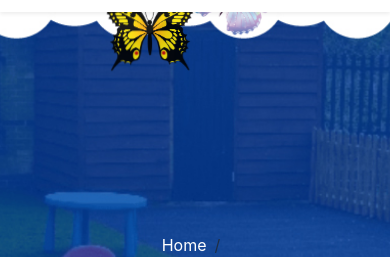
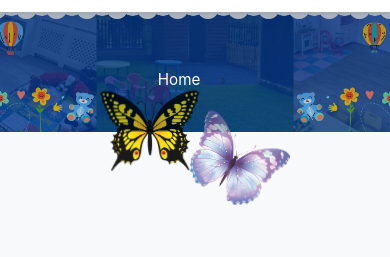
Before and after one commit to mshakil5/angelina, a Laravel app: page /age-group/1 in a window 390 px wide. Shown: the part 109-366 px from the top of the page. Run offline with Laravel 12, Linux system fonts and the light colour scheme; data that the repository does not hold is empty.

Commit message:
issue fix

```diff
--- a/public/resources/frontend/css/main.css
+++ b/public/resources/frontend/css/main.css
@@ -846,3 +846,137 @@
   .contact-circle { width:56px; height:56px; }
   .back-to-top { bottom: 18px; width:48px; height:48px; }
 }
+
+
+.section-title {
+  text-align: center;
+  margin-bottom: 40px;
+}
+.toddler-section {
+  padding: 60px 0;
+}
+.toddler-section p {
+  font-size: 16px;
+}
+.toddler-section ul {
+  list-style: disc;
+  padding-left: 20px;
+}
+.gallery-section {
+  padding: 60px 0;
+  background-color: #f9f9f9;
+}
+.gallery-section img {
+  width: 100%;
+  border-radius: 10px;
+  box-shadow: 0 4px 8px rgba(0,0,0,0.1);
+  transition: transform .3s ease;
+}
+.gallery-section img:hover {
+  transform: scale(1.05);
+}
+
+@keyframes flyLeft {
+    0% { transform: translateY(0) rotate(0deg); }
+    50% { transform: translateY(-10px) rotate(-5deg); }
+    100% { transform: translateY(0) rotate(0deg); }
+}
+
+@keyframes flyRight {
+    0% { transform: translateY(0) rotate(0deg); }
+    50% { transform: translateY(-10px) rotate(5deg); }
+    100% { transform: translateY(0) rotate(0deg); }
+}
+
+
+
+
+
+
+/*  breadcrumbs */
+  .breadcrumb-section {
+    background-size: cover;
+    background-position: center;
+    background-repeat: no-repeat;
+    min-height: clamp(240px, 32vw, 450px);
+    position: relative;
+    display: flex;
+    align-items: center;
+    padding: 48px 0;
+  }
+
+  .breadcrumb-section::before {
+    content: "";
+    position: absolute;
+    inset: 0;
+    /* subtle overlay to keep text legible on any background */
+    background: linear-gradient(180deg, rgba(11,37,70,0.35), rgba(11,37,70,0.18));
+    pointer-events: none;
+    z-index: 1;
+  }
+
+  .breadcrumb-section .container {
+    position: relative;
+    z-index: 2;
+    padding: 0 16px;
+  }
+
+  .breadcrumb-title {
+    font-size: clamp(1.6rem, 4.2vw, 2.5rem);
+    font-weight: 700;
+    margin-bottom: 0.5rem;
+    line-height: 1.1;
+    text-wrap: balance;
+  }
+
+  .breadcrumb {
+    display: flex;
+    justify-content: center;
+    align-items: center;
+    gap: 8px;
+    margin-bottom: 0;
+    padding: 0;
+    background: transparent;
+  }
+
+  .breadcrumb a {
+    color: inherit;
+    text-decoration: none;
+  }
+
+  .breadcrumb a:hover {
+    text-decoration: underline;
+  }
+
+  /* Improve small-screen spacing, sizes and touch targets */
+  @media (max-width: 767.98px) {
+    .breadcrumb-section {
+      min-height: 120px;
+      padding: 28px 0;
+    }
+    .breadcrumb-section .container {
+      padding-left: 12px;
+      padding-right: 12px;
+    }
+    .breadcrumb-title {
+      font-size: 1.5rem;
+      text-align: center;
+    }
+    .breadcrumb {
+      font-size: 0.95rem;
+      gap: 6px;
+      flex-wrap: wrap;
+    }
+    .breadcrumb .breadcrumb-item + .breadcrumb-item::before {
+      content: "›";
+      opacity: 0.6;
+      padding: 0 6px;
+    }
+  }
+
+  /* Medium screens fine-tuning */
+  @media (min-width: 768px) and (max-width: 991.98px) {
+    .breadcrumb-title {
+      font-size: 1.9rem;
+    }
+  }
--- a/resources/views/frontend/agegroup.blade.php
+++ b/resources/views/frontend/agegroup.blade.php
@@ -3,76 +3,63 @@
 @section('content')
 
 <style>
-  .breadcrumb-section {
-    background-size: cover;
-    background-position: center;
-    background-repeat: no-repeat;
-    min-height: 450px;
+  .age-group {
+  background-color: #f8f9fa; /* Soft background tone */
+}
+
+.age-group p {
+  color: #333;
+  font-size: 1rem;
+  line-height: 1.7;
+  margin-bottom: 1rem;
+}
+
+.age-group h3 {
+  color: #2a4d69;
+  font-weight: 600;
+  font-size: 1.5rem;
+}
+
+.age-group ul {
+  padding-left: 1.2rem;
+}
+
+.age-group ul li {
+  margin-bottom: 0.7rem;
+  color: #444;
   position: relative;
 }
 
-  .breadcrumb-section::before {
-    content: "";
+.age-group ul li::before {
   position: absolute;
-    inset: 0;
+  left: 0;
+  color: #2a4d69;
+  font-weight: bold;
 }
 
-  .breadcrumb-section .container {
-    position: relative;
-    z-index: 2;
+.age-group img {
+  max-width: 90%;
+  transition: transform 0.3s ease;
 }
 
-  .breadcrumb-title {
-    font-size: 2.5rem;
-    font-weight: 700;
+.age-group img:hover {
+  transform: scale(1.03);
 }
 
-  .breadcrumb a:hover {
-    text-decoration: underline;
+/* Responsive adjustments */
+@media (max-width: 767.98px) {
+  .age-group h3 {
+    font-size: 1.3rem;
   }
-
-  .section-title {
-    text-align: center;
-    margin-bottom: 40px;
+  .age-group p {
+    font-size: 0.95rem;
   }
-  .toddler-section {
-    padding: 60px 0;
+  .age-group img {
+    max-width: 100%;
   }
-  .toddler-section p {
-    font-size: 16px;
-  }
-  .toddler-section ul {
-    list-style: disc;
-    padding-left: 20px;
-  }
-  .gallery-section {
-    padding: 60px 0;
-    background-color: #f9f9f9;
-  }
-  .gallery-section img {
-    width: 100%;
-    border-radius: 10px;
-    box-shadow: 0 4px 8px rgba(0,0,0,0.1);
-    transition: transform .3s ease;
-  }
-  .gallery-section img:hover {
-    transform: scale(1.05);
-  }
-
-  @keyframes flyLeft {
-      0% { transform: translateY(0) rotate(0deg); }
-      50% { transform: translateY(-10px) rotate(-5deg); }
-      100% { transform: translateY(0) rotate(0deg); }
-  }
-
-  @keyframes flyRight {
-      0% { transform: translateY(0) rotate(0deg); }
-      50% { transform: translateY(-10px) rotate(5deg); }
-      100% { transform: translateY(0) rotate(0deg); }
 }
 
 </style>
-
 
 @php
     $bgImage = $banner && $banner->feature_image
@@ -99,36 +86,44 @@
   <!-- Butterfly top-left -->
 <img src="{{ asset('resources/frontend/images/butterfly-left.png') }}"
       alt="Butterfly Left"
-       style="position: absolute; top: 100px; left: 100px; width: 100px; height: auto; opacity: 0.9; animation: flyLeft 6s infinite ease-in-out;">
+      style="position: absolute; top: 200px; left: 100px; width: 100px; height: auto; opacity: 0.9; animation: flyLeft 6s infinite ease-in-out;">
 
 <!-- Butterfly top-right -->
 <img src="{{ asset('resources/frontend/images/butterfly-right.png') }}"
       alt="Butterfly Right"
-       style="position: absolute; top: 50px; right: 100px; width: 100px; height: auto; opacity: 0.9; animation: flyRight 6s infinite ease-in-out;">
+      style="position: absolute; top: 220px; right: 100px; width: 100px; height: auto; opacity: 0.9; animation: flyRight 6s infinite ease-in-out;">
 
 
+<section class="age-group py-5">
+  <div class="container">
+    <div class="row align-items-center">
 
-  <!-- Toddler Room Section -->
-<section class="toddler-section container position-relative" style="overflow: hidden;">
 
       <div class="text-center mb-5">
         <h2>{{ $agegroup->short_title }}</h2>
       </div>
 
-  <div class="row align-items-center">
-    <div class="col-lg-6">
+      <!-- LEFT CONTENT -->
+      <div class="col-lg-6 mb-4 mb-lg-0">
 
         {!! $agegroup->short_description !!}
-
-
       </div>
 
+      <!-- RIGHT IMAGE -->
       <div class="col-lg-6 text-center">
-      <img src="{{ asset('images/content/' . $agegroup->feature_image) }}"
-           alt="{{ $agegroup->short_title }}" class="img-fluid rounded shadow">
+        <img  src="{{ asset('images/content/' . $agegroup->feature_image) }}"
+            alt="{{ $agegroup->short_title }}"
+             class="img-fluid rounded shadow-sm">
+      </div>
     </div>
   </div>
 </section>
+
+
+
+
+
+
 
 
   <!-- ===== Smart Full-Width Gallery ===== -->
```
Also changed, not shown: resources/views/frontend/about.blade.php (+0 -31 lines), resources/views/frontend/foodChoice.blade.php (+0 -27 lines). Lines whose indentation alone changed are shown as unchanged.
